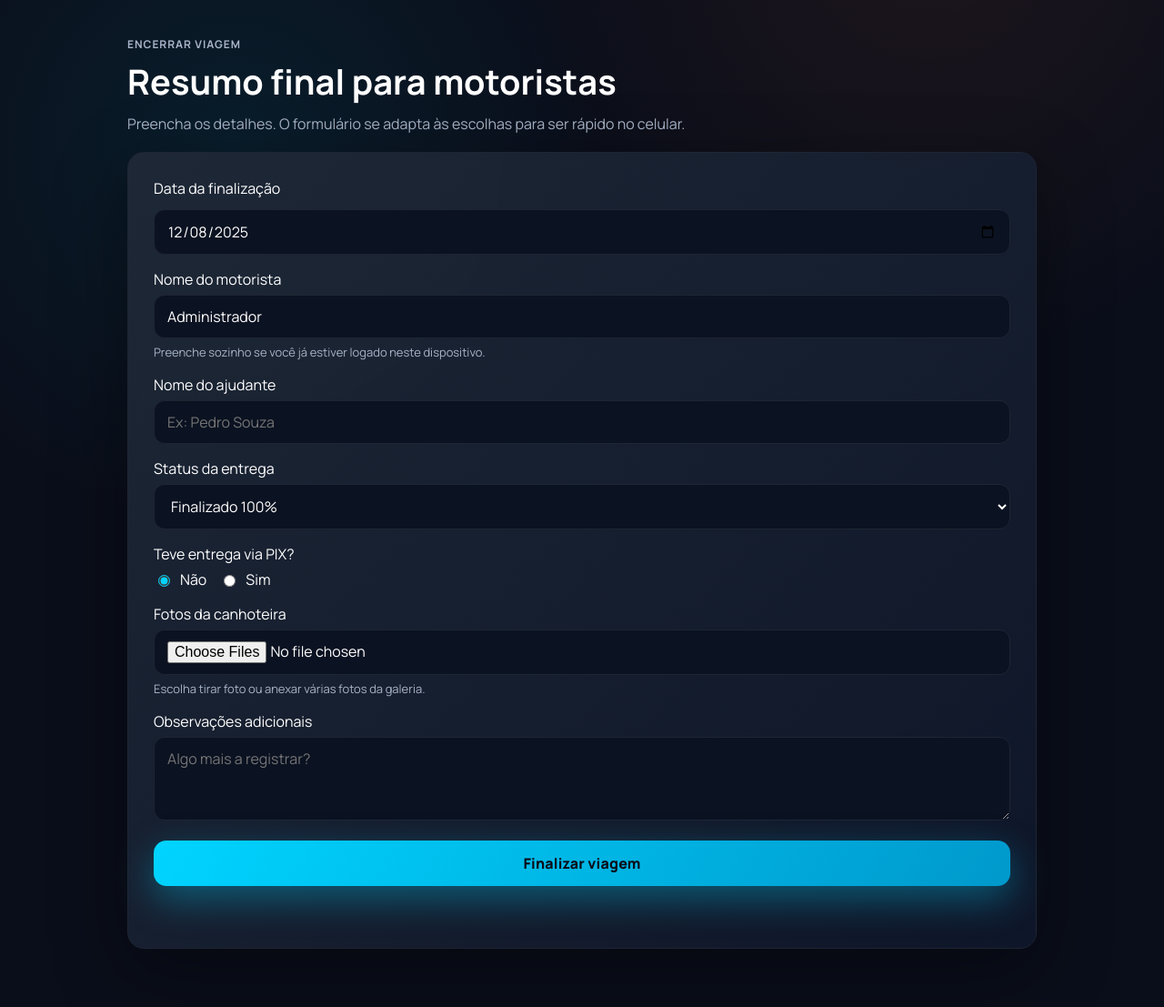
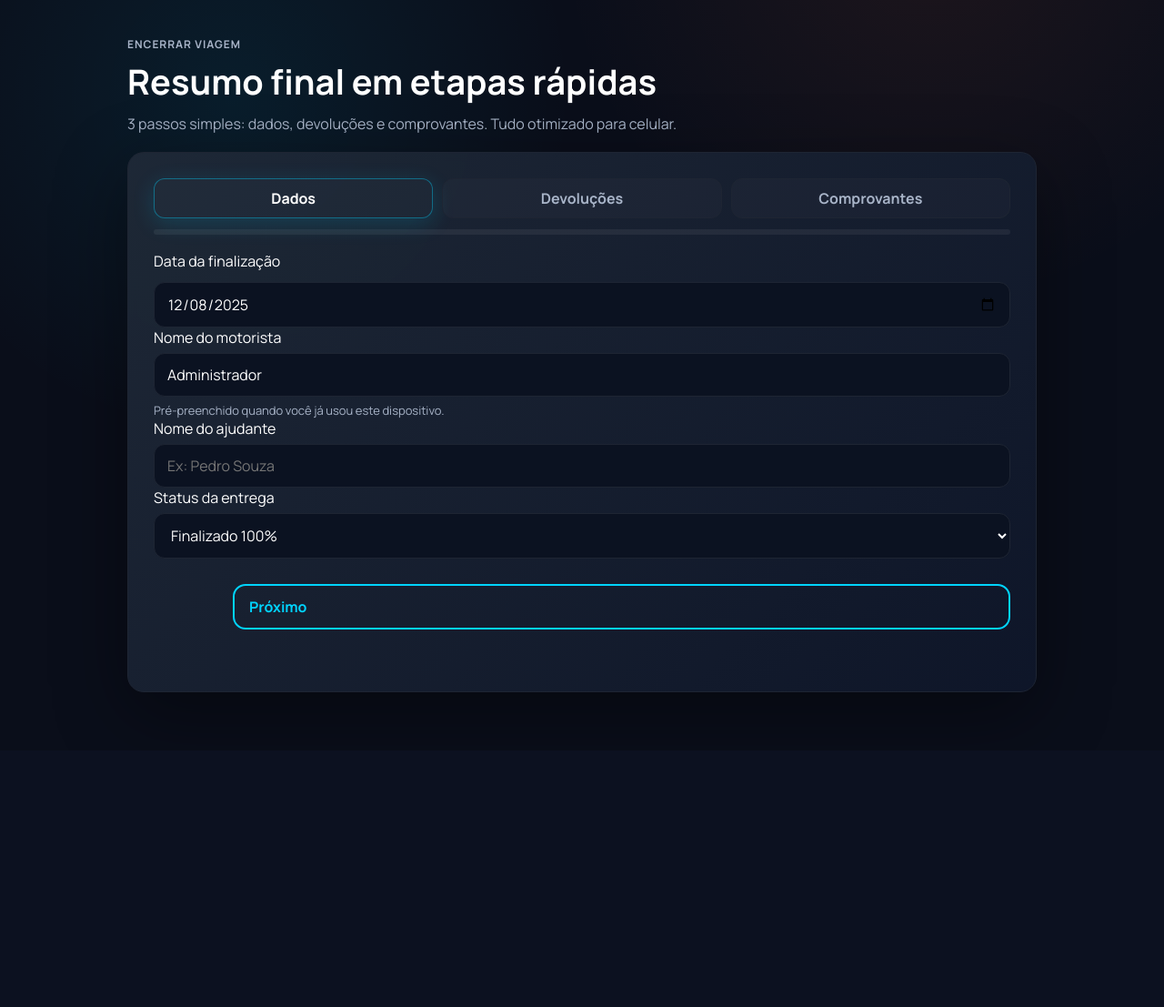
Before and after one commit to mcochitao-ai/app-motorista-delante, a Flask app: page /form in a window 1280 px wide. Shown: the part 73-1180 px from the top of the page at 91% size. After the commit the page ends 849 px from the top, so only its background shows below. Run offline with Flask 3, Linux system fonts and the light colour scheme; the visitor is signed in with stand-in values (Sample User, id 1); data comes from the database, SQL or seed files in the repository.

Commit message:
Refine UI with wizarded trip form and CTA-focused home

```diff
--- a/static/app.js
+++ b/static/app.js
@@ -6,6 +6,15 @@ const pixBlock = document.querySelector('#pixBlock');
 const form = document.querySelector('#tripForm');
 const feedback = document.querySelector('#feedback');
 const driverNameInput = document.querySelector('#driverName');
+
+// Wizard controls
+const panes = document.querySelectorAll('[data-step-pane]');
+const steps = document.querySelectorAll('.wizard-step');
+const progressBar = document.querySelector('#wizardProgress');
+const nextBtn = document.querySelector('#nextStep');
+const prevBtn = document.querySelector('#prevStep');
+const submitBtn = document.querySelector('#submitForm');
+let currentStep = 1;
 
 function setToday() {
   if (!tripDate) return;
@@ -41,6 +50,11 @@ function toggleReturnFields() {
   if (!isReturn) {
     const container = document.querySelector('#returnedNotesContainer');
     if (container) container.innerHTML = '';
+  } else {
+    const container = document.querySelector('#returnedNotesContainer');
+    if (container && container.childElementCount === 0) {
+      generateReturnFields();
+    }
   }
 }
 
@@ -83,8 +97,85 @@ function showFeedback(message, ok = true) {
   feedback.style.color = ok ? 'var(--accent)' : '#f87171';
 }
 
+function setStep(step) {
+  currentStep = Math.min(Math.max(step, 1), panes.length);
+
+  panes.forEach((pane, idx) => {
+    const paneStep = idx + 1;
+    pane.classList.toggle('active', paneStep === currentStep);
+  });
+
+  steps.forEach((stepEl, idx) => {
+    const stepIndex = idx + 1;
+    stepEl.classList.toggle('active', stepIndex === currentStep);
+    stepEl.classList.toggle('done', stepIndex < currentStep);
+  });
+
+  if (progressBar) {
+    const pct = ((currentStep - 1) / (panes.length - 1)) * 100;
+    progressBar.style.width = `${pct}%`;
+  }
+
+  if (prevBtn) prevBtn.style.visibility = currentStep === 1 ? 'hidden' : 'visible';
+  if (nextBtn) nextBtn.style.display = currentStep === panes.length ? 'none' : 'inline-flex';
+  if (submitBtn) submitBtn.style.display = currentStep === panes.length ? 'inline-flex' : 'none';
+}
+
+function validateStep(step) {
+  const pane = document.querySelector(`[data-step-pane="${step}"]`);
+  if (!pane) return true;
+  const fields = pane.querySelectorAll('input, select, textarea');
+  for (const field of fields) {
+    // ignore hidden blocks
+    if (field.closest('.hidden')) continue;
+    if (!field.checkValidity()) {
+      field.reportValidity();
+      return false;
+    }
+  }
+  return true;
+}
+
+function handleNext() {
+  if (!validateStep(currentStep)) return;
+  setStep(currentStep + 1);
+  showFeedback('');
+}
+
+function handlePrev() {
+  setStep(currentStep - 1);
+  showFeedback('');
+}
+
+function previewFiles(inputEl, previewEl, opts = { grid: false }) {
+  if (!inputEl || !previewEl) return;
+  previewEl.innerHTML = '';
+  const files = Array.from(inputEl.files || []);
+  files.forEach((file) => {
+    const item = document.createElement('div');
+    item.className = 'preview-item';
+
+    if (file.type.startsWith('image/')) {
+      const img = document.createElement('img');
+      img.src = URL.createObjectURL(file);
+      img.alt = file.name;
+      item.appendChild(img);
+    } else {
+      item.textContent = file.name;
+    }
+
+    previewEl.appendChild(item);
+  });
+}
+
 if (form) {
   form.addEventListener('submit', (event) => {
+    // Só permite enviar se último passo estiver válido
+    if (!validateStep(currentStep) || currentStep !== panes.length) {
+      event.preventDefault();
+      showFeedback('Finalize o passo atual antes de enviar.', false);
+      return;
+    }
     persistDriverName();
     if (!form.checkValidity()) {
       event.preventDefault();
@@ -104,9 +195,21 @@ if (generateBtn) {
   generateBtn.addEventListener('click', generateReturnFields);
 }
 
+const pixProofInput = document.querySelector('#pixProof');
+const pixPreview = document.querySelector('#pixPreview');
+pixProofInput?.addEventListener('change', () => previewFiles(pixProofInput, pixPreview));
+
+const canhoteiraInput = document.querySelector('#canhoteira');
+const canhoteiraPreview = document.querySelector('#canhoteiraPreview');
+canhoteiraInput?.addEventListener('change', () => previewFiles(canhoteiraInput, canhoteiraPreview, { grid: true }));
+
+nextBtn?.addEventListener('click', handleNext);
+prevBtn?.addEventListener('click', handlePrev);
+
 document.addEventListener('DOMContentLoaded', () => {
   setToday();
   hydrateDriverName();
   toggleReturnFields();
   togglePixFields();
+  setStep(1);
 });
--- a/static/styles.css
+++ b/static/styles.css
@@ -50,12 +50,17 @@ body {
 .nav { display: flex; align-items: center; gap: 12px; }
 .nav .link { color: var(--ink); text-decoration: none; font-weight: 700; }
 .nav .ghost { background: transparent; color: var(--ink); border: 1px solid var(--outline); border-radius: 12px; padding: 8px 14px; cursor: pointer; }
+.ghost { background: transparent; color: var(--ink); border: 1px solid var(--outline); border-radius: 12px; padding: 10px 14px; cursor: pointer; }
 .inline { margin: 0; }
 
 .page { max-width: 1040px; margin: 0 auto; padding: 32px 20px 64px; }
 .page.auth { min-height: 100vh; display: flex; flex-direction: column; align-items: center; justify-content: center; gap: 32px; text-align: center; padding: 48px 20px; }
 .hero { padding: 8px 0 20px; }
 .hero.auth-hero { text-align: center; margin-bottom: 8px; }
+.hero-home { display: grid; grid-template-columns: 1.4fr 1fr; gap: 20px; align-items: center; }
+.hero-card { background: rgba(255,255,255,0.03); border: 1px solid var(--outline); border-radius: 14px; padding: 18px; box-shadow: 0 18px 50px rgba(0,0,0,0.35); }
+.hero-metrics { display: grid; grid-template-columns: repeat(2, minmax(0,1fr)); gap: 12px; margin-top: 10px; }
+.hero-actions { display: flex; gap: 12px; align-items: center; flex-wrap: wrap; margin-top: 14px; }
 .logo-wrap { display: flex; justify-content: center; margin-bottom: 24px; }
 .brand-logo { width: 220px; max-width: 80vw; height: auto; filter: drop-shadow(0 12px 36px rgba(0,0,0,0.5)); }
 .eyebrow { text-transform: uppercase; letter-spacing: 0.08em; font-weight: 700; font-size: 12px; color: var(--muted); margin: 0 0 6px; }
@@ -70,6 +75,26 @@ h1 { margin: 0 0 10px; font-size: clamp(28px, 4vw, 38px); }
   padding: 28px;
   backdrop-filter: blur(6px);
 }
+
+.wizard { overflow: hidden; }
+.wizard-steps { display: grid; grid-template-columns: repeat(3, 1fr); gap: 10px; margin-bottom: 12px; }
+.wizard-step { padding: 10px 12px; border: 1px solid var(--outline); border-radius: 12px; text-align: center; font-weight: 700; color: var(--muted); background: rgba(255,255,255,0.02); }
+.wizard-step.active { color: var(--ink); border-color: rgba(0, 212, 255, 0.4); box-shadow: 0 6px 24px rgba(0, 212, 255, 0.16); }
+.wizard-step.done { color: var(--accent); border-color: rgba(0, 212, 255, 0.4); }
+.wizard-progress { width: 100%; height: 6px; background: rgba(255,255,255,0.06); border-radius: 999px; overflow: hidden; margin-bottom: 18px; }
+.wizard-progress-bar { height: 100%; width: 0%; background: linear-gradient(90deg, var(--accent), var(--accent-secondary)); transition: width 0.25s ease; }
+.wizard-pane { display: none; }
+.wizard-pane.active { display: block; }
+.wizard-actions { display: flex; gap: 10px; justify-content: flex-end; align-items: center; margin-top: 12px; }
+.wizard-actions .ghost { width: auto; padding: 12px 16px; }
+.wizard-inline { display: flex; gap: 10px; align-items: center; flex-wrap: wrap; margin: 8px 0; }
+.return-cards { display: flex; flex-direction: column; gap: 12px; }
+.return-note-item { border: 1px solid rgba(0, 212, 255, 0.18); }
+
+.upload-preview { display: flex; gap: 10px; flex-wrap: wrap; margin-top: 8px; }
+.grid-preview { display: grid; grid-template-columns: repeat(auto-fill, minmax(90px, 1fr)); gap: 10px; }
+.preview-item { width: 90px; height: 90px; border: 1px solid var(--outline); border-radius: 10px; overflow: hidden; display: flex; align-items: center; justify-content: center; background: rgba(255,255,255,0.02); font-size: 12px; text-align: center; padding: 6px; }
+.preview-item img { width: 100%; height: 100%; object-fit: cover; display: block; }
 
 .card h2 { margin-top: 0; margin-bottom: 12px; }
 
@@ -154,4 +179,8 @@ textarea { resize: vertical; }
   .page { padding: 24px 16px 48px; }
   .row { grid-template-columns: 1fr 1fr; }
   .row > div:nth-child(1), .row > div:nth-child(4) { font-weight: 700; }
+  .hero-home { grid-template-columns: 1fr; }
+  .wizard-steps { grid-template-columns: 1fr; }
+  .wizard-actions { flex-direction: column; align-items: stretch; }
+  .wizard-actions .ghost, .wizard-actions .secondary, .wizard-actions .primary { width: 100%; text-align: center; }
 }
--- a/templates/trip_form.html
+++ b/templates/trip_form.html
@@ -3,12 +3,20 @@
 {% block content %}
 <section class="hero">
   <p class="eyebrow">Encerrar viagem</p>
-  <h1>Resumo final para motoristas</h1>
-  <p class="lede">Preencha os detalhes. O formulário se adapta às escolhas para ser rápido no celular.</p>
+  <h1>Resumo final em etapas rápidas</h1>
+  <p class="lede">3 passos simples: dados, devoluções e comprovantes. Tudo otimizado para celular.</p>
 </section>
 
-<section class="card">
+<section class="card wizard">
+  <div class="wizard-steps" aria-label="Progresso do formulário">
+    <div class="wizard-step active" data-step="1">Dados</div>
+    <div class="wizard-step" data-step="2">Devoluções</div>
+    <div class="wizard-step" data-step="3">Comprovantes</div>
+  </div>
+  <div class="wizard-progress"><div class="wizard-progress-bar" id="wizardProgress"></div></div>
+
   <form id="tripForm" class="form" method="post" enctype="multipart/form-data">
+    <div class="wizard-pane" data-step-pane="1">
       <div class="field two-col">
         <label for="tripDate">Data da finalização</label>
         <input type="date" id="tripDate" name="tripDate" required />
@@ -17,7 +25,7 @@
       <div class="field">
         <label for="driverName">Nome do motorista</label>
         <input type="text" id="driverName" name="driverName" autocomplete="name" placeholder="Ex: João Silva" value="{{ user['name'] if user else '' }}" data-default="{{ user['name'] if user else '' }}" required />
-      <p class="hint">Preenche sozinho se você já estiver logado neste dispositivo.</p>
+        <p class="hint">Pré-preenchido quando você já usou este dispositivo.</p>
       </div>
 
       <div class="field">
@@ -32,15 +40,28 @@
           <option value="devolucao">Houve devolução</option>
         </select>
       </div>
+    </div>
 
+    <div class="wizard-pane" data-step-pane="2">
+      <div class="field">
+        <p class="hint" style="margin:0">Preencha somente se houve devolução.</p>
         <div id="returnBlock" class="nested hidden">
           <div class="field">
             <label for="returnCount">Quantas notas voltaram?</label>
             <input type="number" id="returnCount" name="returnCount" min="1" max="20" value="1" />
           </div>
-          <div id="returnedNotesContainer"></div>
-          <button type="button" id="generateReturnFields" class="secondary">Gerar campos para notas</button>
-        </div>    <div class="field">
+          <div class="wizard-inline">
+            <button type="button" id="generateReturnFields" class="secondary">Gerar campos</button>
+            <span class="hint">Gere os campos e preencha cada nota.</span>
+          </div>
+          <div id="returnedNotesContainer" class="return-cards"></div>
+        </div>
+        <div id="noReturnInfo" class="muted">Se não houve devolução, clique “Próximo”.</div>
+      </div>
+    </div>
+
+    <div class="wizard-pane" data-step-pane="3">
+      <div class="field">
         <label>Teve entrega via PIX?</label>
         <div class="options">
           <label class="option"><input type="radio" name="pix" value="nao" checked />Não</label>
@@ -50,23 +71,30 @@
 
       <div id="pixBlock" class="nested hidden">
         <div class="field">
-            <label for="pixProof">Comprovante PIX (foto ou anexo)</label>
+          <label for="pixProof">Comprovante PIX (foto ou PDF)</label>
           <input type="file" id="pixProof" name="pixProof" accept="image/*,.pdf" />
-            <p class="hint">Escolha tirar foto ou anexar arquivo da galeria.</p>
+          <p class="hint">Tire foto ou anexe da galeria.</p>
+          <div id="pixPreview" class="upload-preview"></div>
         </div>
       </div>
 
       <div class="field">
         <label for="canhoteira">Fotos da canhoteira</label>
         <input type="file" id="canhoteira" name="canhoteira" accept="image/*" multiple />
-          <p class="hint">Escolha tirar foto ou anexar várias fotos da galeria.</p>
-        </div>    <div class="field">
+        <p class="hint">Anexe várias fotos. Pré-visualização aparece abaixo.</p>
+        <div id="canhoteiraPreview" class="upload-preview grid-preview"></div>
+      </div>
+
+      <div class="field">
         <label for="notes">Observações adicionais</label>
         <textarea id="notes" name="notes" rows="3" placeholder="Algo mais a registrar?"></textarea>
       </div>
+    </div>
 
-    <div class="actions">
-      <button type="submit" class="primary">Finalizar viagem</button>
+    <div class="wizard-actions">
+      <button type="button" class="ghost" id="prevStep">Voltar</button>
+      <button type="button" class="secondary" id="nextStep">Próximo</button>
+      <button type="submit" class="primary" id="submitForm">Finalizar viagem</button>
     </div>
 
     <p id="feedback" class="feedback" role="status" aria-live="polite"></p>
```
Also changed, not shown: templates/home.html (+21 -12 lines). Lines whose indentation alone changed are shown as unchanged.
